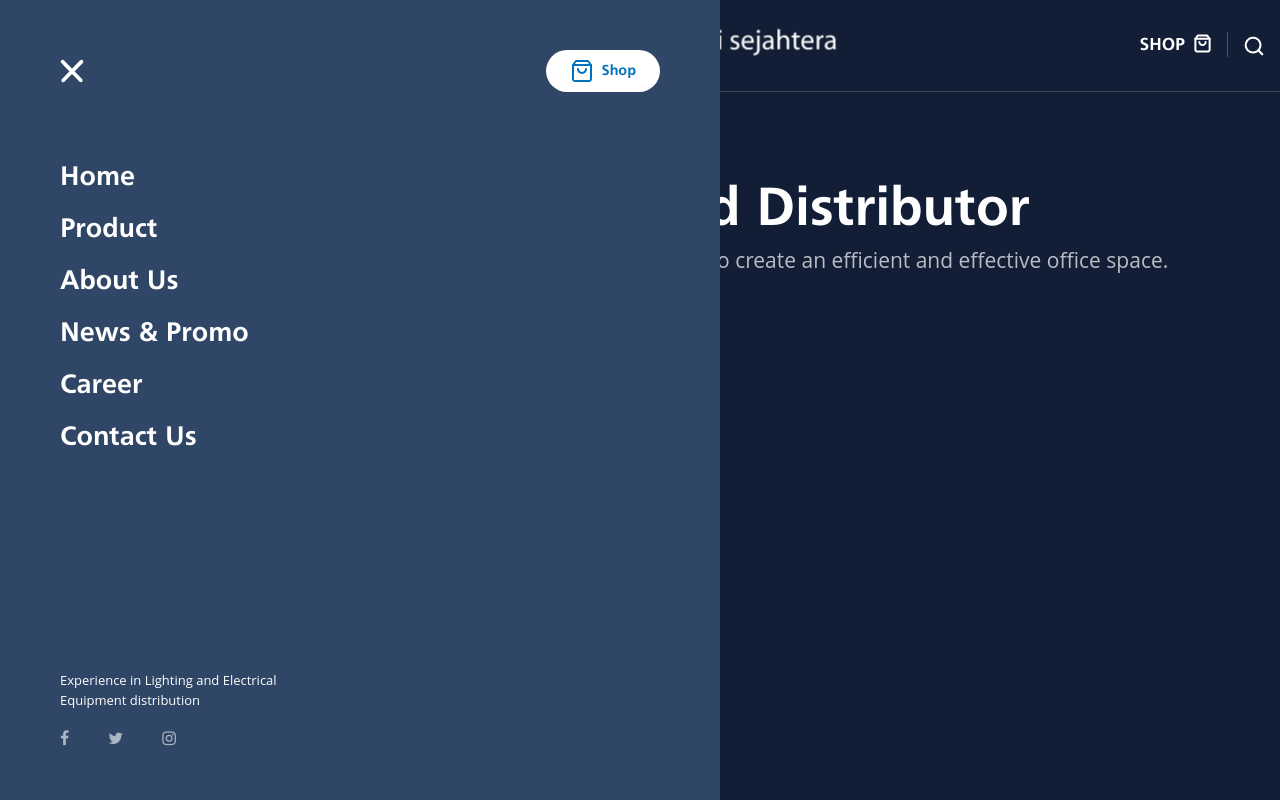
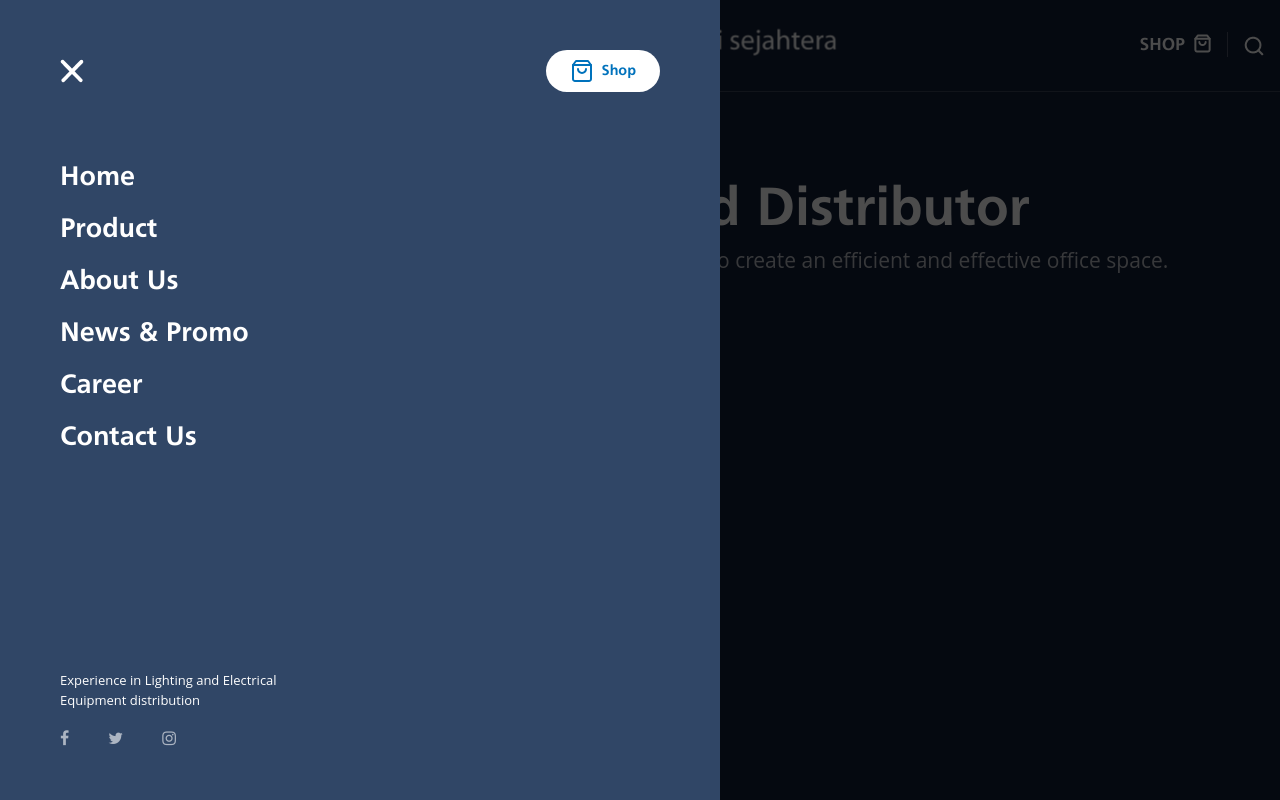
Before and after one commit to luthfimunadzar/sass-web, a website: page index.html in a window 1280 px wide. Both pictures are taken after a click on the link 37 px from the left and 45 px from the top of the page. Shown: the top 800 px of the page. Drawn offline with nearby package versions, Linux system fonts and the light colour scheme; no server answers.

Commit message:
add overlay

```diff
--- a/index.html
+++ b/index.html
@@ -82,6 +82,9 @@
 			<a href=""><i class="fa fa-instagram"></i></a>
 		</div>
 	</aside>
+
+	<!-- overlay -->
+	<div class="overlay"></div>
 
 	<!-- hero -->
 	<div class="hero">
@@ -221,10 +224,12 @@
 	<script>
 		$('.toggle').on('click', function(){
 			$('.menu-sidebar').addClass('slideIn')
+			$('.overlay').addClass('show')
 		})
 
 		$('.close-btn').on('click', function(){
 			$('.menu-sidebar').removeClass('slideIn')
+			$('.overlay').removeClass('show')
 		})
 
 		$('.search').on('click', function(){
--- a/sass/layout/_sidebar.scss
+++ b/sass/layout/_sidebar.scss
@@ -91,3 +91,18 @@ aside.menu-sidebar {
     left: 0;
   }
 }
+
+.overlay{
+  position: fixed;
+  top: 0;
+  left: 0;
+  right: 0;
+  bottom: 0;
+  opacity: 0.7;
+  background-color: #000;
+  z-index: 8;
+  display: none;
+  &.show{
+    display: block;
+  }
+}
```
Also changed, not shown: about-us.html (+5 -0 lines), career.html (+5 -0 lines), contact.html (+5 -0 lines), news-detail.html (+5 -0 lines), news.html (+5 -0 lines), product-compare.html (+5 -0 lines), product-list.html (+7 -2 lines), product.html (+5 -0 lines), assets/css/app.css, assets/js/main.min.js, sass/components/_component.scss (line endings or trailing spaces).
